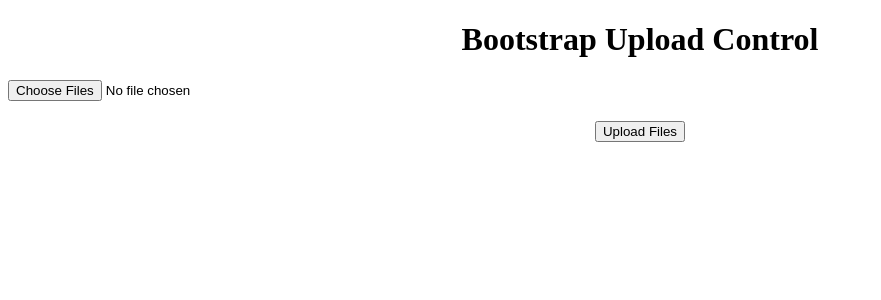
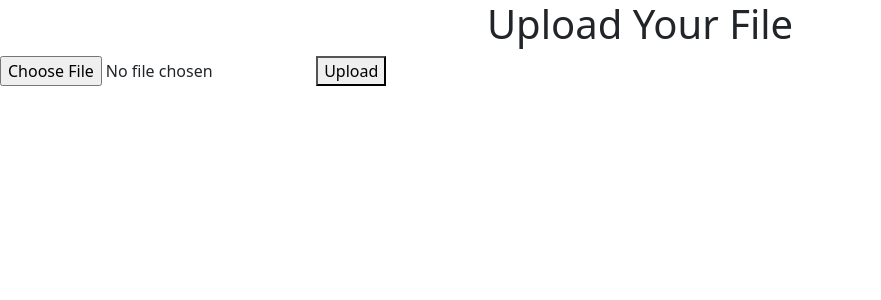
Before and after one commit to rajatsingh234/django_projects, a Django app: page / in a window 1280 px wide. Shown: the top 300 px of the page, without its empty margins (0-881 px from the left). Run offline with Django 4.2, Linux system fonts and the light colour scheme.

Commit message:
File_Upload

```diff
--- a/File_Upload/File_upload/home/models.py
+++ b/File_Upload/File_upload/home/models.py
@@ -2,7 +2,7 @@
 
 # Create your models here.
 class File(models.Model):
-    file = models.FileField()
+    my_file = models.FileField()
 
     def __str__(self):
-        return self.file.name
+        return self.my_file.name
--- a/File_Upload/File_upload/home/templates/home/index.html
+++ b/File_Upload/File_upload/home/templates/home/index.html
@@ -1,34 +1,48 @@
 {% load static %}
 <!DOCTYPE html>
 <html lang="en">
+
 <head>
     <meta charset="UTF-8">
     <title>Title</title>
+
+    <link href="https://cdn.jsdelivr.net/npm/bootstrap@5.2.3/dist/css/bootstrap.min.css" rel="stylesheet"
+        integrity="sha384-rbsA2VBKQhggwzxH7pPCaAqO46MgnOM80zW1RWuH61DGLwZJEdK2Kadq2F9CUG65" crossorigin="anonymous">
     <link rel="stylesheet" href="{% static 'home/style.css' %}">
 
 </head>
+
 <body>
+    {% if messages %}
+    {% for message in messages %}
+    <div class="alert {{ message.tags }} alert-dismissible fade show" role="alert">
+        <strong>{{ message }}</strong>
+        <button type="button" class="btn-close" data-bs-dismiss="alert" aria-label="Close"></button>
+    </div>
+    {% endfor %}
+    {% endif %}
 
-<div class="page-header">
-    <h1>Bootstrap Upload Control </h1>
-</div>
+    <div class="page-header">
+        <h1>Upload Your File</h1>
+    </div>
+    <form method="POST" enctype="multipart/form-data">
+        {% csrf_token %}
+        <input type="file" name="file">
+
+        <button type="submit">Upload</button>
+
+    </form>
+
+    <script src="https://cdn.jsdelivr.net/npm/bootstrap@5.2.3/dist/js/bootstrap.bundle.min.js"
+        integrity="sha384-kenU1KFdBIe4zVF0s0G1M5b4hcpxyD9F7jL+jjXkk+Q2h455rYXK/7HAuoJl+0I4"
+        crossorigin="anonymous"></script>
 
 
-<div class="container">
-    <div class="col-md-4"></div>
-    <div class="col-md-4">
 
-        <form method="post" enctype="multipart/form-data">
-            {% csrf_token %}
-            <input type="file" id="files" name="file" multiple="multiple" />
-            <p>
-                {% csrf_token %}
-                <input type="submit" value="Upload Files"  class="btn btn-lg btn-primary" />
-            </p>
-        </form>
-    </div>
-    <div class="col-md-4"></div>
-</div>
+
+
 
 </body>
+
+
 </html>
--- a/File_Upload/File_upload/home/urls.py
+++ b/File_Upload/File_upload/home/urls.py
@@ -1,7 +1,9 @@
 from django.contrib import admin
 from django.urls import path
 from home import views
+from django.conf import settings
+from django.conf.urls.static import static
 
 urlpatterns = [
-    path('',views.index, name='home' ),
-]
+    path('',views.upload_file, name='home' ),
+] + static(settings.MEDIA_URL, document_root=settings.MEDIA_ROOT)
--- a/File_Upload/File_upload/home/views.py
+++ b/File_Upload/File_upload/home/views.py
@@ -1,23 +1,16 @@
-from django.shortcuts import render,HttpResponse
-from django.core.files.storage import FileSystemStorage
+from django.shortcuts import render, redirect
+from django.template import RequestContext
+from django.http import HttpResponseRedirect, HttpResponse
 from .models import File
-import os, datetime
+from django.contrib import messages
 
-# Create your views here.
 
-def index(request):
-    if request.method == 'POST' and request.FILES['file']:
-        upload_file = request.FILES['file']
-        extension = os.path.splitext(upload_file.name)[1]
-        rename = datetime.datetime.now().strftime("%Y_%m_%d %H_%M_%S") + extension
-        fss = FileSystemStorage()
-        filename = fss.save(rename, upload_file)
-        file = File(file=rename)
-        file.save()
-        upload_file_path = fss.path(filename)
+def upload_file(request):
+    if request.method == 'POST':
+        file= request.FILES["file"]
+        document= File.objects.create(my_file=file)
+        document.save()
+        messages.success(request,"File uploaded successfully!")
+        return render(request, 'home/index.html')
 
-        return render(request, 'home/index.html', {
-            'upload_file_path': upload_file_path
-        })
-    else:
-        return render(request, 'home/index.html')
+    return render(request, 'home/index.html')
```
Also changed, not shown: File_Upload/File_upload/File_upload/settings.py (+17 -0 lines), File_Upload/File_upload/db.sqlite3, File_Upload/File_upload/home/migrations/0002_rename_file_file_my_file.py (added), File_Upload/File_upload/home/migrations/0003_rename_my_file_file_file.py (added), File_Upload/File_upload/home/migrations/0004_rename_file_file_my_file.py (added), 1 other file.
